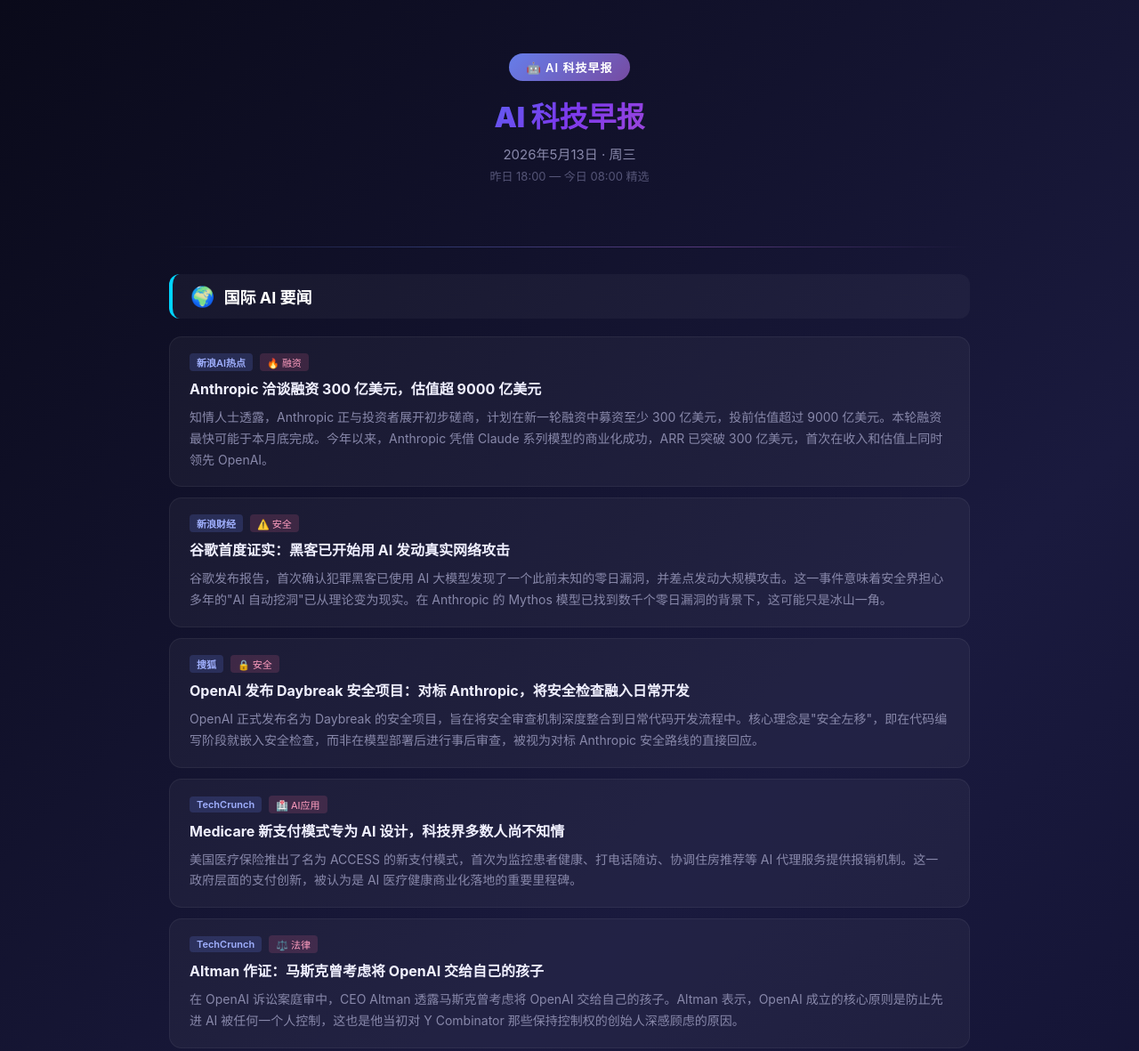
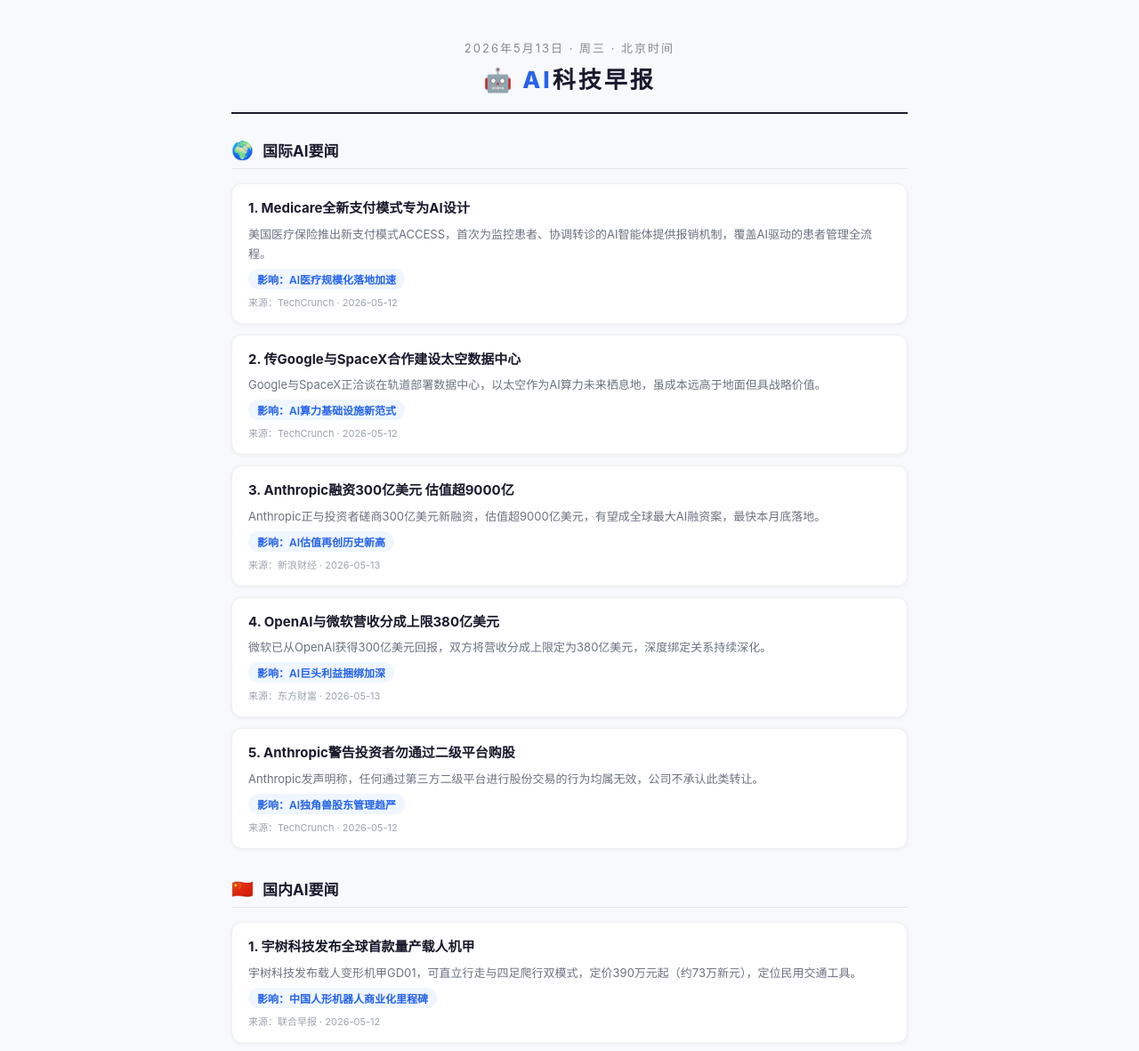
Before and after one commit to ainooo9/openclaw-reports, a plain HTML site: page ai_daily_news_2026-05-13.html in a window 1280 px wide. Shown: the top 1181 px of the page at 89% size. Drawn offline with Linux system fonts and the light colour scheme.

Commit message:
AI Daily News 2026-05-13

```diff
--- a/ai_daily_news_2026-05-13.html
+++ b/ai_daily_news_2026-05-13.html
@@ -6,260 +6,118 @@
 <title>AI科技早报 | 2026年5月13日</title>
 <style>
 * { margin: 0; padding: 0; box-sizing: border-box; }
-        body {
-            font-family: -apple-system, BlinkMacSystemFont, "PingFang SC", "Microsoft YaHei", sans-serif;
-            background: linear-gradient(135deg, #0a0a1a 0%, #1a1a3e 50%, #0d0d2b 100%);
-            min-height: 100vh;
-            color: #e0e0e0;
-            padding: 20px;
-        }
-        .container { max-width: 900px; margin: 0 auto; }
-        .header {
-            text-align: center;
-            padding: 40px 20px;
-            margin-bottom: 30px;
-        }
-        .header .badge {
-            display: inline-block;
-            background: linear-gradient(135deg, #667eea, #764ba2);
-            color: white;
-            padding: 6px 20px;
-            border-radius: 20px;
-            font-size: 13px;
-            font-weight: 600;
-            margin-bottom: 15px;
-            letter-spacing: 1px;
-        }
-        .header h1 {
-            font-size: 32px;
-            font-weight: 900;
-            background: linear-gradient(135deg, #00d4ff, #7c3aed, #ff6b9d);
-            -webkit-background-clip: text;
-            -webkit-text-fill-color: transparent;
-            background-clip: text;
-            margin-bottom: 10px;
-        }
-        .header .date {
-            color: #8888aa;
-            font-size: 15px;
-        }
-        .header .time-range {
-            color: #555577;
-            font-size: 13px;
-            margin-top: 5px;
-        }
-        .divider {
-            height: 1px;
-            background: linear-gradient(to right, transparent, #667eea55, #764ba2aa, transparent);
-            margin: 30px 0;
-        }
-        .section {
-            margin-bottom: 40px;
-        }
-        .section-title {
-            display: flex;
-            align-items: center;
-            gap: 10px;
-            margin-bottom: 20px;
-            padding: 12px 20px;
-            background: rgba(255,255,255,0.04);
-            border-radius: 12px;
-            border-left: 4px solid;
-        }
-        .section-title.intl { border-color: #00d4ff; }
-        .section-title.domestic { border-color: #ff6b9d; }
-        .section-title .flag { font-size: 22px; }
-        .section-title h2 {
-            font-size: 18px;
-            font-weight: 700;
-            color: #fff;
-        }
-        .news-item {
-            background: rgba(255,255,255,0.04);
-            border: 1px solid rgba(255,255,255,0.06);
-            border-radius: 14px;
-            padding: 18px 22px;
-            margin-bottom: 12px;
-            transition: all 0.2s;
-        }
-        .news-item:hover {
-            background: rgba(255,255,255,0.07);
-            border-color: rgba(102,126,234,0.3);
-            transform: translateY(-1px);
-        }
-        .news-item .meta {
-            display: flex;
-            align-items: center;
-            gap: 8px;
-            margin-bottom: 8px;
-        }
-        .news-item .source-tag {
-            background: rgba(102,126,234,0.2);
-            color: #a0b0ff;
-            font-size: 11px;
-            padding: 2px 8px;
-            border-radius: 4px;
-            font-weight: 600;
-        }
-        .news-item .ai-tag {
-            background: rgba(255,107,157,0.15);
-            color: #ff9ec0;
-            font-size: 11px;
-            padding: 2px 8px;
-            border-radius: 4px;
-        }
-        .news-item h3 {
-            font-size: 16px;
-            font-weight: 700;
-            color: #f0f0ff;
-            margin-bottom: 8px;
-            line-height: 1.5;
-        }
-        .news-item h3 a {
-            color: inherit;
-            text-decoration: none;
-        }
-        .news-item h3 a:hover {
-            color: #00d4ff;
-        }
-        .news-item p {
-            font-size: 14px;
-            color: #8888aa;
-            line-height: 1.7;
-        }
-        .footer {
-            text-align: center;
-            padding: 30px;
-            color: #444466;
-            font-size: 13px;
-        }
-        .footer a { color: #667eea; text-decoration: none; }
-        .footer a:hover { text-decoration: underline; }
+body { font-family: -apple-system, BlinkMacSystemFont, "PingFang SC", "Microsoft YaHei", sans-serif; background: #f7f9fc; color: #1a1a2e; max-width: 800px; margin: 0 auto; padding: 20px; }
+.header { text-align: center; padding: 24px 0 20px; border-bottom: 2px solid #1a1a2e; margin-bottom: 28px; }
+.header .date { font-size: 13px; color: #888; letter-spacing: 2px; margin-bottom: 6px; }
+.header h1 { font-size: 26px; font-weight: 800; color: #1a1a2e; letter-spacing: 3px; }
+.header h1 span { color: #2563eb; }
+.section { margin-bottom: 32px; }
+.section-title { display: flex; align-items: center; gap: 10px; margin-bottom: 16px; padding-bottom: 8px; border-bottom: 1.5px solid #e5e7eb; }
+.flag { font-size: 20px; }
+.section-title h2 { font-size: 17px; font-weight: 700; color: #1a1a2e; }
+.news-card { background: #fff; border-radius: 12px; padding: 16px 18px; margin-bottom: 12px; box-shadow: 0 1px 4px rgba(0,0,0,0.06); border: 1px solid #f0f0f0; }
+.news-card:hover { box-shadow: 0 4px 12px rgba(37,99,235,0.1); }
+.news-title { font-size: 15px; font-weight: 700; color: #1a1a2e; margin-bottom: 6px; line-height: 1.5; }
+.news-desc { font-size: 13px; color: #6b7280; line-height: 1.7; margin-bottom: 6px; }
+.news-impact { font-size: 12px; color: #2563eb; font-weight: 600; background: #eff6ff; padding: 3px 10px; border-radius: 20px; display: inline-block; }
+.news-source { font-size: 11px; color: #9ca3af; margin-top: 6px; }
+.footer { text-align: center; padding: 20px 0; color: #9ca3af; font-size: 12px; border-top: 1px solid #e5e7eb; margin-top: 30px; }
 </style>
 </head>
 <body>
-    <div class="container">
+
 <div class="header">
-            <div class="badge">🤖 AI 科技早报</div>
-            <h1>AI 科技早报</h1>
-            <div class="date">2026年5月13日 · 周三</div>
-            <div class="time-range">昨日 18:00 — 今日 08:00 精选</div>
+  <div class="date">2026年5月13日 · 周三 · 北京时间</div>
+  <h1>🤖 <span>AI</span>科技早报</h1>
 </div>
 
-        <div class="divider"></div>
-
-        <!-- 国际AI要闻 -->
 <div class="section">
-            <div class="section-title intl">
+  <div class="section-title">
     <span class="flag">🌍</span>
-                <h2>国际 AI 要闻</h2>
+    <h2>国际AI要闻</h2>
   </div>
 
-            <div class="news-item">
-                <div class="meta">
-                    <span class="source-tag">新浪AI热点</span>
-                    <span class="ai-tag">🔥 融资</span>
-                </div>
-                <h3>Anthropic 洽谈融资 300 亿美元，估值超 9000 亿美元</h3>
-                <p>知情人士透露，Anthropic 正与投资者展开初步磋商，计划在新一轮融资中募资至少 300 亿美元，投前估值超过 9000 亿美元。本轮融资最快可能于本月底完成。今年以来，Anthropic 凭借 Claude 系列模型的商业化成功，ARR 已突破 300 亿美元，首次在收入和估值上同时领先 OpenAI。</p>
+  <div class="news-card">
+    <div class="news-title">1. Medicare全新支付模式专为AI设计</div>
+    <div class="news-desc">美国医疗保险推出新支付模式ACCESS，首次为监控患者、协调转诊的AI智能体提供报销机制，覆盖AI驱动的患者管理全流程。</div>
+    <span class="news-impact">影响：AI医疗规模化落地加速</span>
+    <div class="news-source">来源：TechCrunch · 2026-05-12</div>
   </div>
 
-            <div class="news-item">
-                <div class="meta">
-                    <span class="source-tag">新浪财经</span>
-                    <span class="ai-tag">⚠️ 安全</span>
-                </div>
-                <h3>谷歌首度证实：黑客已开始用 AI 发动真实网络攻击</h3>
-                <p>谷歌发布报告，首次确认犯罪黑客已使用 AI 大模型发现了一个此前未知的零日漏洞，并差点发动大规模攻击。这一事件意味着安全界担心多年的"AI 自动挖洞"已从理论变为现实。在 Anthropic 的 Mythos 模型已找到数千个零日漏洞的背景下，这可能只是冰山一角。</p>
+  <div class="news-card">
+    <div class="news-title">2. 传Google与SpaceX合作建设太空数据中心</div>
+    <div class="news-desc">Google与SpaceX正洽谈在轨道部署数据中心，以太空作为AI算力未来栖息地，虽成本远高于地面但具战略价值。</div>
+    <span class="news-impact">影响：AI算力基础设施新范式</span>
+    <div class="news-source">来源：TechCrunch · 2026-05-12</div>
   </div>
 
-            <div class="news-item">
-                <div class="meta">
-                    <span class="source-tag">搜狐</span>
-                    <span class="ai-tag">🔒 安全</span>
-                </div>
-                <h3>OpenAI 发布 Daybreak 安全项目：对标 Anthropic，将安全检查融入日常开发</h3>
-                <p>OpenAI 正式发布名为 Daybreak 的安全项目，旨在将安全审查机制深度整合到日常代码开发流程中。核心理念是"安全左移"，即在代码编写阶段就嵌入安全检查，而非在模型部署后进行事后审查，被视为对标 Anthropic 安全路线的直接回应。</p>
+  <div class="news-card">
+    <div class="news-title">3. Anthropic融资300亿美元 估值超9000亿</div>
+    <div class="news-desc">Anthropic正与投资者磋商300亿美元新融资，估值超9000亿美元，有望成全球最大AI融资案，最快本月底落地。</div>
+    <span class="news-impact">影响：AI估值再创历史新高</span>
+    <div class="news-source">来源：新浪财经 · 2026-05-13</div>
   </div>
 
-            <div class="news-item">
-                <div class="meta">
-                    <span class="source-tag">TechCrunch</span>
-                    <span class="ai-tag">🏥 AI应用</span>
-                </div>
-                <h3>Medicare 新支付模式专为 AI 设计，科技界多数人尚不知情</h3>
-                <p>美国医疗保险推出了名为 ACCESS 的新支付模式，首次为监控患者健康、打电话随访、协调住房推荐等 AI 代理服务提供报销机制。这一政府层面的支付创新，被认为是 AI 医疗健康商业化落地的重要里程碑。</p>
+  <div class="news-card">
+    <div class="news-title">4. OpenAI与微软营收分成上限380亿美元</div>
+    <div class="news-desc">微软已从OpenAI获得300亿美元回报，双方将营收分成上限定为380亿美元，深度绑定关系持续深化。</div>
+    <span class="news-impact">影响：AI巨头利益捆绑加深</span>
+    <div class="news-source">来源：东方财富 · 2026-05-13</div>
   </div>
 
-            <div class="news-item">
-                <div class="meta">
-                    <span class="source-tag">TechCrunch</span>
-                    <span class="ai-tag">⚖️ 法律</span>
+  <div class="news-card">
+    <div class="news-title">5. Anthropic警告投资者勿通过二级平台购股</div>
+    <div class="news-desc">Anthropic发声明称，任何通过第三方二级平台进行股份交易的行为均属无效，公司不承认此类转让。</div>
+    <span class="news-impact">影响：AI独角兽股东管理趋严</span>
+    <div class="news-source">来源：TechCrunch · 2026-05-12</div>
   </div>
-                <h3>Altman 作证：马斯克曾考虑将 OpenAI 交给自己的孩子</h3>
-                <p>在 OpenAI 诉讼案庭审中，CEO Altman 透露马斯克曾考虑将 OpenAI 交给自己的孩子。Altman 表示，OpenAI 成立的核心原则是防止先进 AI 被任何一个人控制，这也是他当初对 Y Combinator 那些保持控制权的创始人深感顾虑的原因。</p>
 </div>
 
+<div class="section">
+  <div class="section-title">
+    <span class="flag">🇨🇳</span>
+    <h2>国内AI要闻</h2>
   </div>
 
-        <!-- 国内AI要闻 -->
-        <div class="section">
-            <div class="section-title domestic">
-                <span class="flag">🇨🇳</span>
-                <h2>国内 AI 要闻</h2>
+  <div class="news-card">
+    <div class="news-title">1. 宇树科技发布全球首款量产载人机甲</div>
+    <div class="news-desc">宇树科技发布载人变形机甲GD01，可直立行走与四足爬行双模式，定价390万元起（约73万新元），定位民用交通工具。</div>
+    <span class="news-impact">影响：中国人形机器人商业化里程碑</span>
+    <div class="news-source">来源：联合早报 · 2026-05-12</div>
   </div>
 
-            <div class="news-item">
-                <div class="meta">
-                    <span class="source-tag">新浪科技</span>
-                    <span class="ai-tag">🌟 独家</span>
-                </div>
-                <h3>李彦宏：AI 时代的度量衡是日活智能体数（DAA）</h3>
-                <p>在 Create2026 百度 AI 开发者大会上，李彦宏提出 AI 时代的核心指标应该是"日活智能体数"（Daily Active Agents，DAA），与移动互联网的 DAU 相对应。李彦宏表示，Token 衡量的是成本而非收益，而智能体数量才是衡量 AI 价值的最终答案。</p>
+  <div class="news-card">
+    <div class="news-title">2. 快手回应可灵AI独立上市传闻</div>
+    <div class="news-desc">快手公告称正评估可灵AI引入外部融资及独立上市方案，拟进一步利用外部财务资源，方案仍处于初步阶段。</div>
+    <span class="news-impact">影响：AI视频业务分拆预期升温</span>
+    <div class="news-source">来源：新浪财经 · 2026-05-13</div>
   </div>
 
-            <div class="news-item">
-                <div class="meta">
-                    <span class="source-tag">新浪AI热点</span>
-                    <span class="ai-tag">🏆 IPO</span>
-                </div>
-                <h3>剂泰科技港交所挂牌上市：募资超 21 亿港元，成全球 AI 药物递送第一股</h3>
-                <p>剂泰科技今日在港交所成功挂牌上市，首次公开募股共募资超 21 亿港元，并获得超过 6900 倍超额认购，成为全球 AI 药物递送领域第一股，AI 在制药行业的商业化落地再迎标志性事件。</p>
+  <div class="news-card">
+    <div class="news-title">3. 剂泰科技港交所上市 募资超21亿港元</div>
+    <div class="news-desc">剂泰科技今日在港交所挂牌上市，成全球AI药物递送第一股，IPO获超6900倍超额认购，募资超21亿港元。</div>
+    <span class="news-impact">影响：AI制药赛道受资本追捧</span>
+    <div class="news-source">来源：新浪AI热点 · 2026-05-13</div>
   </div>
 
-            <div class="news-item">
-                <div class="meta">
-                    <span class="source-tag">东方财富</span>
-                    <span class="ai-tag">🤖 机器人</span>
-                </div>
-                <h3>宇树科技发布载人变形机甲，定价 390 万元起</h3>
-                <p>5 月 12 日，宇树科技发布全球首款量产版载人机甲，可变形为民用交通工具，车身重量约 500kg（载人后），定价 390 万元起。与此同时，宇树科技创始人王兴兴带队访问中国华能，探索具身智能与能源行业的深度融合。</p>
+  <div class="news-card">
+    <div class="news-title">4. AI人才需求攀升 百度校招九成岗位与AI相关</div>
+    <div class="news-desc">正值高校毕业生求职关键期，AI人才需求攀升，百度校招超九成岗位与AI相关，大模型算法工程师成热门。</div>
+    <span class="news-impact">影响：AI就业市场持续火爆</span>
+    <div class="news-source">来源：新华网 · 2026-05-13</div>
   </div>
 
-            <div class="news-item">
-                <div class="meta">
-                    <span class="source-tag">财联社</span>
-                    <span class="ai-tag">🦾 机器人</span>
+  <div class="news-card">
+    <div class="news-title">5. 2026世界数字教育大会聚焦"人工智能教育"</div>
+    <div class="news-desc">2026世界数字教育大会在杭州举办，"人工智能+教育"成为核心议题，产业与教育融合趋势加速。</div>
+    <span class="news-impact">影响：AI教育落地提速</span>
+    <div class="news-source">来源：东方财富 · 2026-05-13</div>
   </div>
-                <h3>韩国首尔国立大学研制智能人造肌肉，可同时感知与驱动</h3>
-                <p>韩国首尔国立大学科学家从生物肌肉—肌腱复合体中汲取灵感，研制出可同时执行传感和致动功能的智能人造肌肉。这一突破在下一代人形机器人领域展现巨大应用潜力，论文已发表于最新一期《先进材料》杂志。</p>
-            </div>
-
-            <div class="news-item">
-                <div class="meta">
-                    <span class="source-tag">36氪</span>
-                    <span class="ai-tag">💰 融资</span>
-                </div>
-                <h3>「方石机器人」完成近亿元 A 轮融资，深耕具身智能 + 建筑大模型</h3>
-                <p>建筑机器人企业方石机器人宣布完成近亿元 A 轮融资，公司专注于"具身智能 + 建筑大模型"技术底座，瞄准万亿级建筑业智能化改造市场。此外，清华系光计算芯片企业也完成数千万元天使轮融资，布局全波光计算架构。</p>
-            </div>
-
 </div>
 
 <div class="footer">
-            <p>📖 完整报告发布于 <a href="https://ainooo9.github.io/openclaw-reports/ai_daily_news_2026-05-13.html">GitHub Pages</a></p>
-            <p style="margin-top: 8px; color: #333355;">由 OpenClaw AI 科技早报系统生成 · 2026-05-13</p>
+  由 OpenClaw AI 驱动 · 数据来源：TechCrunch / The Verge / Ars Technica / 新浪 / 36氪 / 联合早报 / 东方财富 等
 </div>
-    </div>
+
 </body>
 </html>
```
Lines whose indentation alone changed are shown as unchanged.
